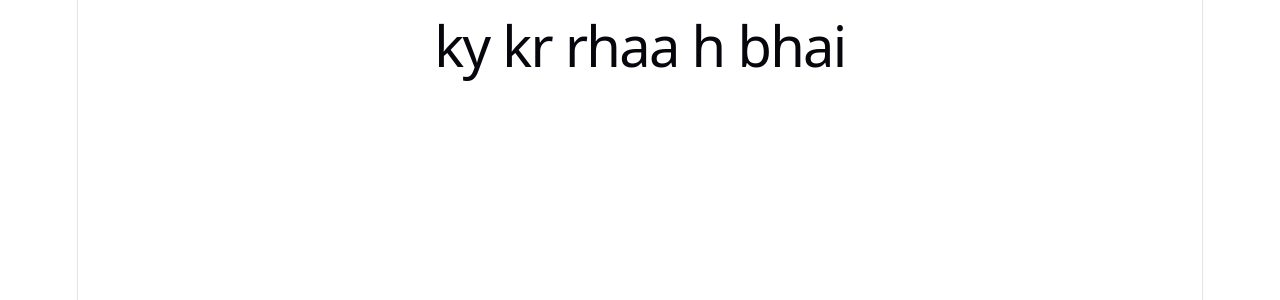
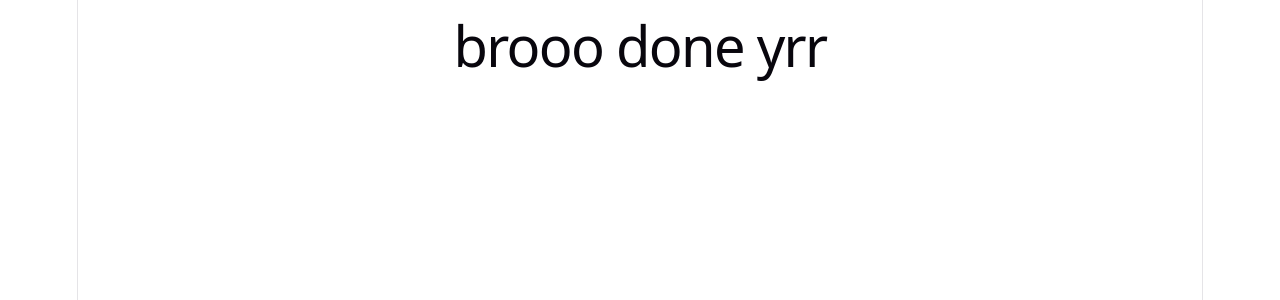
Before and after one commit to sajwan0071/devops_learn, a React (Vite) app: page / in a window 1280 px wide. Shown: the top 300 px of the page. Built offline with nearby package versions, Linux system fonts and the light colour scheme.

Commit message:
first commit

```diff
--- a/src/App.jsx
+++ b/src/App.jsx
@@ -3,7 +3,7 @@ import React from 'react'
 const App = () => {
   return (
     <div>
-      <h1>ky kr rhaa h bhai</h1>
+      <h1>brooo done yrr</h1>
 
     </div>
   )
```
